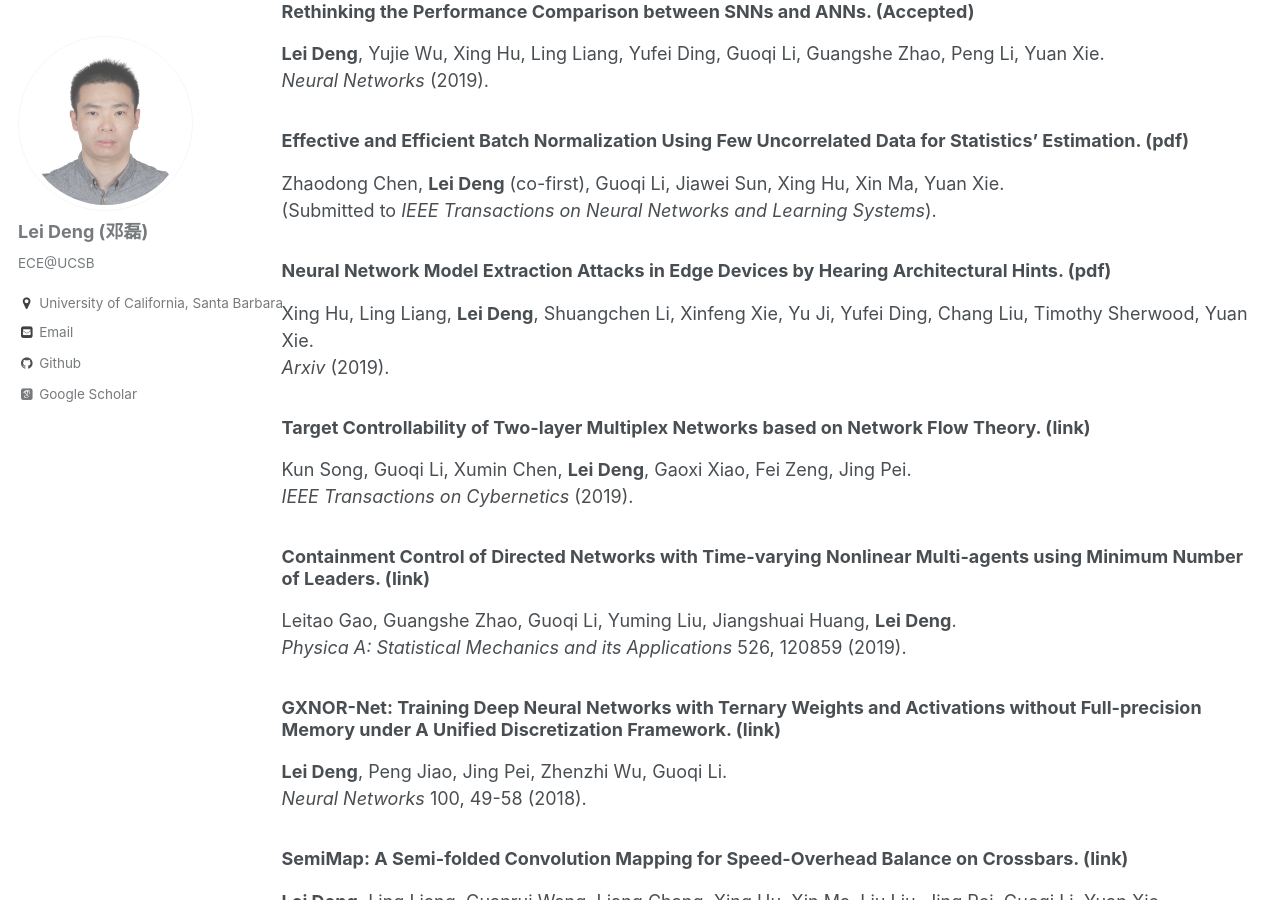
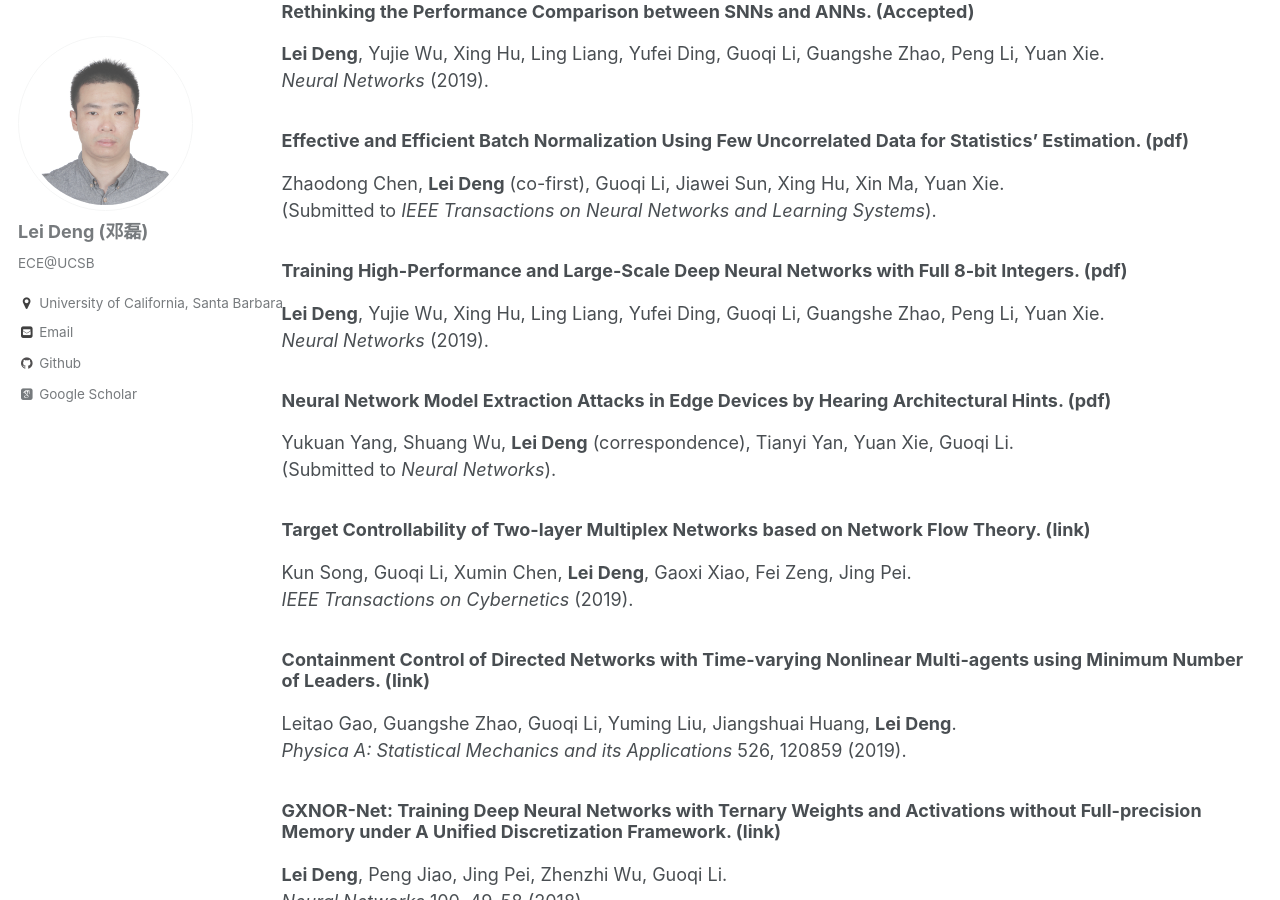
Before and after one commit to dllfei/dllfei.github.io, a Jekyll site: the page built from _pages/publications.md, in a window 1280 px wide and 900 px high, scrolled down 482 px. Built offline with Jekyll 4.4.1, drawn with Linux system fonts in a browser that asks for light colours; some web fonts are replaced.

Commit message:
Update publications.md

```diff
--- a/_pages/publications.md
+++ b/_pages/publications.md
@@ -20,9 +20,13 @@ Jing Pei, **Lei Deng** (co-first), Sen Song, Mingguo Zhao, Youhui Zhang, Shuang
 Zhaodong Chen, **Lei Deng** (co-first), Guoqi Li, Jiawei Sun, Xing Hu, Xin Ma, Yuan Xie. <br />
 (Submitted to *IEEE Transactions on Neural Networks and Learning Systems*).
 
+### Training High-Performance and Large-Scale Deep Neural Networks with Full 8-bit Integers. ([pdf](https://arxiv.org/pdf/1909.02384.pdf)) <br />
+**Lei Deng**, Yujie Wu, Xing Hu, Ling Liang, Yufei Ding, Guoqi Li, Guangshe Zhao, Peng Li, Yuan Xie. <br />
+*Neural Networks* (2019).
+
 ### Neural Network Model Extraction Attacks in Edge Devices by Hearing Architectural Hints. ([pdf](https://arxiv.org/pdf/1903.03916.pdf)) <br />
-Xing Hu, Ling Liang, **Lei Deng**, Shuangchen Li, Xinfeng Xie, Yu Ji, Yufei Ding, Chang Liu, Timothy Sherwood, Yuan Xie. <br />
-*Arxiv* (2019).
+Yukuan Yang, Shuang Wu, **Lei Deng** (correspondence), Tianyi Yan, Yuan Xie, Guoqi Li. <br />
+(Submitted to *Neural Networks*).
 
 ### Target Controllability of Two-layer Multiplex Networks based on Network Flow Theory. ([link](https://ieeexplore.ieee.org/abstract/document/8685693)) <br />
 Kun Song, Guoqi Li, Xumin Chen, **Lei Deng**, Gaoxi Xiao, Fei Zeng, Jing Pei. <br />
```
